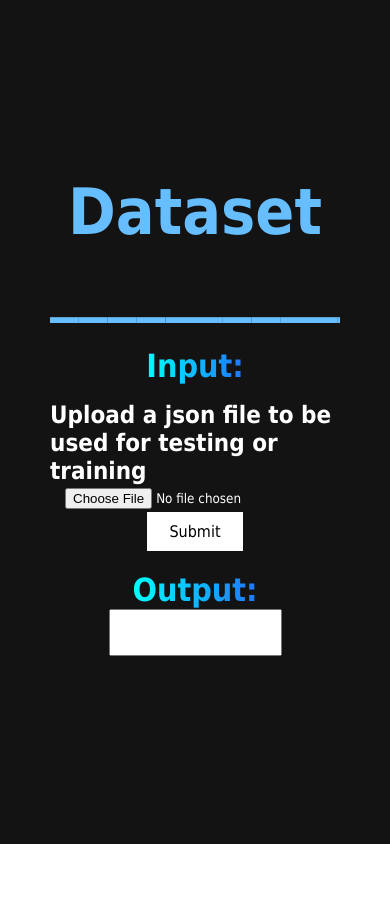
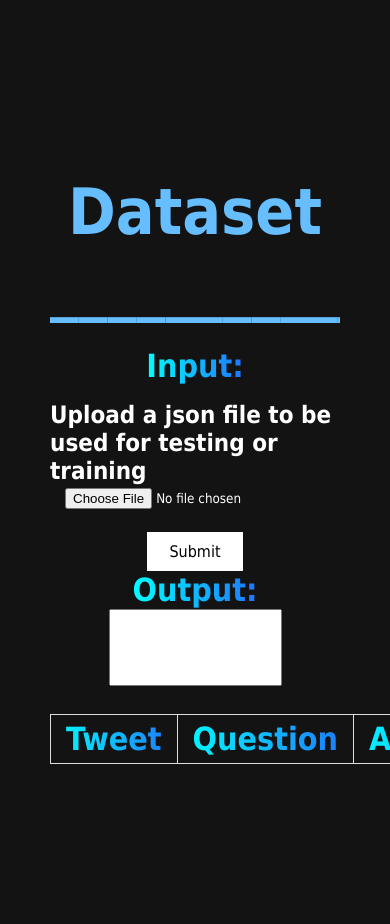
Before and after one commit to crypto-01/seniorproject, a Flask app: page /dataset in a window 390 px wide. Shown: the part 81-1005 px from the top of the page. Run offline with Flask 2, Linux system fonts and the light colour scheme; lists and menus that the app fills with data are empty.

Commit message:
made mobile friendly and added way to view results from dataset url

```diff
--- a/server.py
+++ b/server.py
@@ -13,6 +13,7 @@ import os
 twitterqa = TwitterQa(200,5e-5)
 twitterqa.load_weights()
 test_data_loc = "./TweetQA_data/test.json"
+last_tweet = None
 with open(test_data_loc) as f:
     test_data = json.load(f)
 
@@ -25,6 +26,7 @@ def home():
         if data == None:
             model_response = {}
             model_response["response"] = "can not answer that"
+            last_tweet = None
             return model_response
         tweet = data["tweet"]
         question = data["question"]
@@ -32,6 +34,10 @@ def home():
         #answer = "model response"
         batch = create_batche(data)
         answers = twitterqa.predict(batch)
+        last_tweet = {}
+        last_tweet["Tweet"] = tweet
+        last_tweet["Question"] = question
+        last_tweet["Answer"] = answers[0][2]
         if(len(answers[0][2]) == 0):
             answers[0][2] = "can not answer that question"
             model_response = {
@@ -52,7 +58,6 @@ def response_rating():
         data = request.json
         thank_you_response = {}
         thank_you_response["response"] = "Thank you for your feedback"
-        print(data)
         return thank_you_response
 
 @app.route("/getrandomtweet",methods=["GET"])
@@ -82,7 +87,7 @@ def dataset():
             data = json.loads(data)
             data =find_answer_in_tweet(data=data)
             #testing_data_length = int(len(data) * .06)
-            testing_data_length = 50
+            testing_data_length = 20
             #testing_data_length = 400
             #testing_data_length = int(len(data))
             #batch = create_batche(data[:data_used])
@@ -103,9 +108,20 @@ def dataset():
             with open("prediction_file.json","w") as f:
                 json.dump(data[-testing_data_length:],f)
 
-            scores = evaluate("gold_file.json","prediction_file.json","test")
+            if "Answer" not in data[0].keys():
+                scores = None
+            else:
+                scores = evaluate("gold_file.json","prediction_file.json","test")
+
             #response {"response": scores}
-            return scores["result"][0]
+            response_data = {}
+            if scores:
+                response_data["score"] = scores["result"][0]
+            else:
+                response_data["score"] = {"test_split":"No score avaiable"}
+            response_data["predictions"]= data[-testing_data_length:]
+            #return scores["result"][0]
+            return response_data
         #print(file)
         #return render_template("datasetfile.html")
         return "score could not be conputed"
--- a/static/style.css
+++ b/static/style.css
@@ -161,7 +161,8 @@ html,body
 .hero{
     background: #000000;
     background: linear-gradient(to right, #161616, #000000);
-    padding: 300px;
+    /*padding: 300px;*/
+    padding: 30%;
     align-content: baseline;
 }
 
@@ -322,7 +323,7 @@ html,body
     text-decoration: none;
     font-size: 16px;
     position:relative;
-    bottom:20px;
+    bottom:0px;
 }
 .buttonCSS:hover{
     background: #808080;
@@ -471,7 +472,7 @@ html,body
     margin-bottom: 32px;
 }
 
-.team__content h3 {
+.team__content h3,table th {
     font-size: 2rem;
     background: #00FFFF;
     background: -webkit-linear-gradient(
@@ -499,3 +500,15 @@ html,body
     color: aliceblue;
 
 }
+table{
+  border-collapse: collapse;
+}
+table td, table th{
+  padding:5px 15px;
+  border: 1px solid #ddd;
+  text-align:left;
+}
+table th{
+  /*background-color:darkblue;*/
+  /*color:#ffffff;*/
+}
--- a/templates/datasetfile.html
+++ b/templates/datasetfile.html
@@ -32,11 +32,15 @@
             }
        function handleFormSubmit(){
               //const form = event.currentTarget;
-              forms = document.getElementsByTagName("form");
+              //forms = document.getElementsByTagName("form");
+               var form = document.getElementById("datasetform")
+
               //var input = document.querySelector('input[type="file"]')
               var input = document.getElementById("dataset")
-              form = forms[0]
-              outputBox = document.getElementById("output")
+              //form = forms[0]
+              let outputBox = document.getElementById("output")
+               let mytable = document.getElementById("table")
+
 
 
               const url = form.action;
@@ -48,7 +52,38 @@
                       const responseData =  postFormDataAsJson({url,formData});
                       responseData.then(function(result){
                               //console.log(result.test_split)
-                              outputBox.innerHTML = JSON.stringify(result.test_split,null,2)
+                              //console.log(result.test_split)
+                              //console.log(result)
+                              //outputBox.innerHTML = JSON.stringify(result.test_split,null,2)
+                              outputBox.innerHTML = JSON.stringify(result.score.test_split,null,2)
+                              //outputBox.innerHTML = Object.entries(result.test_split)
+                              var rowCount = mytable.rows.length;
+                              var tableheaderrowcount =1
+                              for (var a = tableheaderrowcount; a < rowCount;a++){
+                                      mytable.deleteRow(tableheaderrowcount)
+                                    }
+                              var predictions = result.predictions;
+                              console.log(predictions[0]);
+
+                              for(var a =0; a < predictions.length -1; a++){
+                              var  row = mytable.insertRow()
+                              var tweet = row.insertCell()
+                              tweet.innerHTML = predictions[a].Tweet
+                              var question = row.insertCell(1)
+                              var answer = row.insertCell(2)
+                              question.innerHTML = predictions[a].Question
+                              answer.innerHTML = predictions[a].Answer
+                                    }
+                              /*
+                              rowCount = mytable.rows.length;
+                              if rowsCount > 2{
+                              mytable.style.display = "table"
+                                    }
+                              else{
+                                mytable.style.display = "table"
+                            }
+     */
+
                             })
                     }
               catch(error){
@@ -107,21 +142,21 @@
             <br>
             <div style="display: inline-block;">
             <!--<form  method="post" enctype="multipart/form-data">-->
-            <form  method="post" enctype = "multipart/form-data" onsubmit="return handleFormSubmit()">
+            <form id ="datasetform" method="post" enctype = "multipart/form-data" onsubmit="return handleFormSubmit()">
             <input type="file"
                    id="dataset" name="avatar"
                    accept="application/json">
             <br><br>
 
 
-                <input class= "buttonCSS" type="button" id=testButton value="Submit" style="font-size: 1rem;width: 6rem">
+                <input class= "buttonCSS" type="submit" id=testButton value="Submit" style="font-size: 1rem;width: 6rem">
                 <br>
 
                 <h3>Output:</h3>
                 <textarea
                         id="output"
                         name="output"
-                        rows="3"
+                        rows="5"
                         cols="28"
                         wrap="soft"
                         maxlength="280"
@@ -130,8 +165,27 @@
                 ></textarea>
             </div>
             <br><br>
+    <div class="show_results">
+      <table id = "table">
+        <thead>
+          <th>Tweet</th>
+          <th>Question</th>
+          <th>Answer</th>
+        </thead>
+        <tbody>
+            <!--
+          <tr>
+            <td>Lorem ipsum dolor, sit amet consectetur adipisicing elit. Deserunt inventore consequatur quia! Eius quibusdam accusamus quo iure nihil cupiditate nobis non impedit numquam sit. Esse ex blanditiis quaerat corrupti quod. Culpa vel saepe distinctio quisquam unde ab ipsa cum voluptates assumenda. Sint quo officiis alias, numquam expedita, quibusdam nisi error odio nulla laborum veniam ipsa impedit aliquid odit quas fuga iure. Tempore hic rem, nulla voluptates praesentium dolores, error aliquam beatae, quasi blanditiis suscipit magni pariatur et cumque. Voluptatem dignissimos voluptate quam, qui illum a autem, veritatis corrupti ducimus deleniti itaque aspernatur doloremque eaque. Provident unde quod assumenda dignissimos incidunt?</td>
+            <td>Lorem ipsum dolor sit amet consectetur adipisicing elit. Placeat eos dolore natus! Hic delectus voluptas dolorem. Ipsum possimus quod iusto?</td>
+            <td>Lorem ipsum dolor sit amet consectetur adipisicing elit. Nemo, ipsam?</td>
+          </tr>
+            -->
+        </tbody>
+      </table>
+    </div>
         </div>
     </div>
-    <script src = "{{url_for("static",filename="app.js")}}"></script>
-
 </div>
+<script src = "{{url_for("static",filename="app.js")}}"></script>
+</body>
+</html>
--- a/templates/index.html
+++ b/templates/index.html
@@ -144,10 +144,10 @@
                     <div>
 
                         <p>Copy a tweet into the first text field, <br>or generate a tweet using this button!
+                        </p>
 
                             <input type="button" class= "buttonCSS" id=generate_tweet_button value="Generate" onclick = "generateQA()"; style="font-size: 1rem;width: 6rem;">
 
-                        </p>
                     </div>
                     <br>
                     <form action="#" method="post" onsubmit= "return handleFormSubmit()">
```
Also changed, not shown: gold_file.json (added, +1 -0 lines), prediction_file.json (added, +1 -0 lines).
